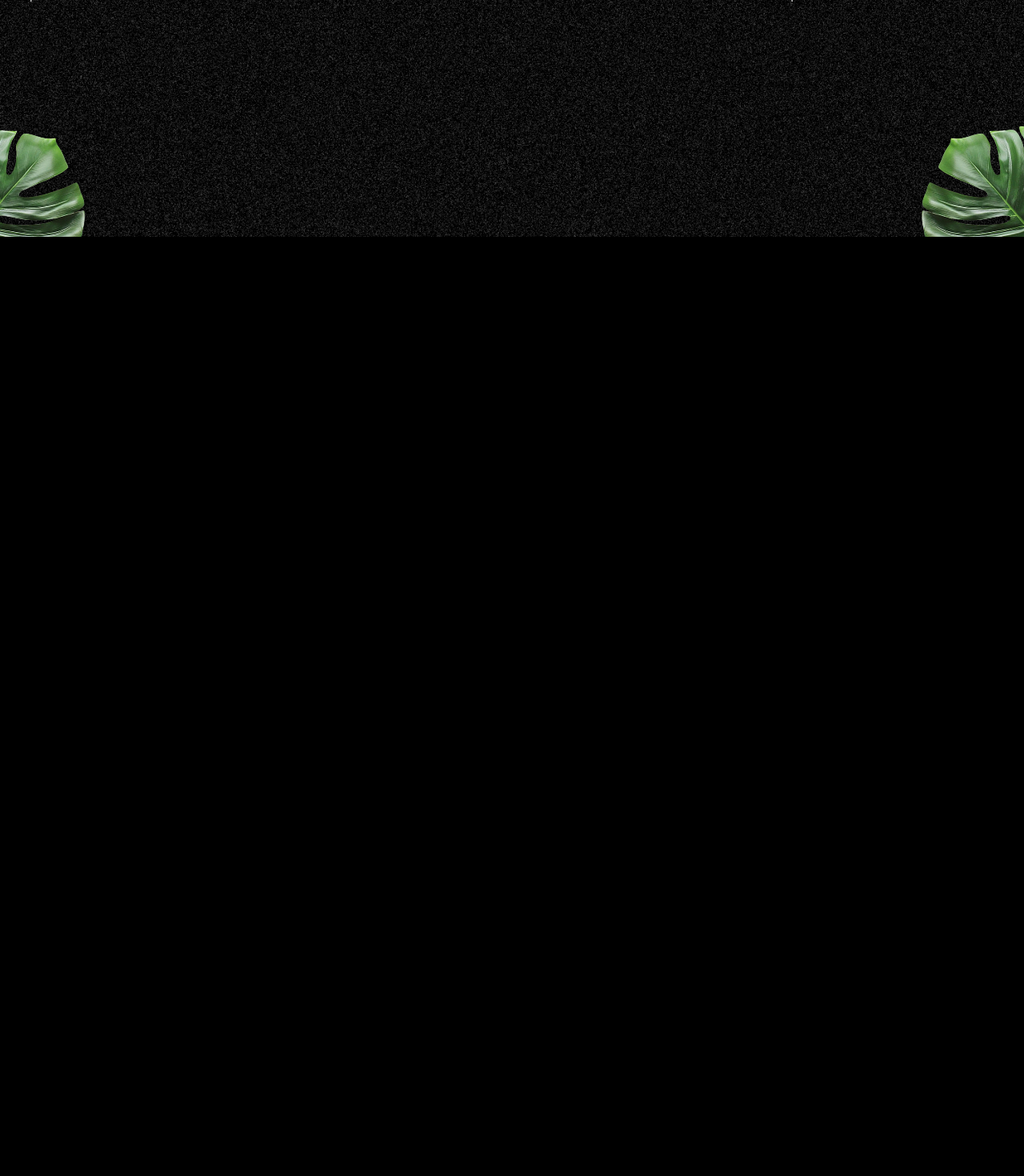
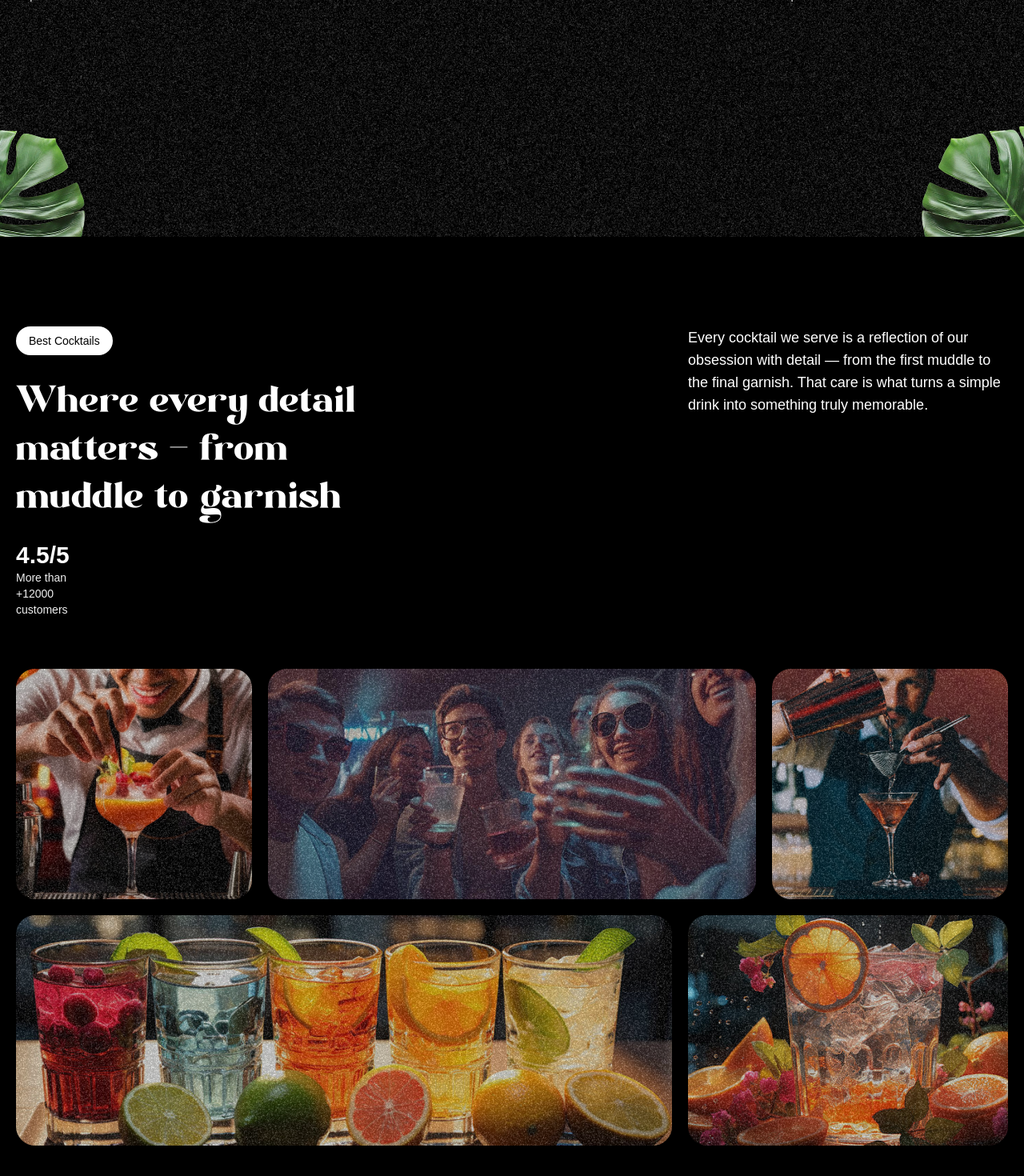
Before and after one commit to williamsbolu/gsap_cocktails, a React (Vite) app: page / in a window 1280 px wide. Shown: the part 1304-2774 px from the top of the page at 80% size. Before the commit the page ends 1600 px from the top, so only its background shows below. Built offline with nearby package versions, Linux system fonts and the light colour scheme; a web font is replaced by a local one.

Commit message:
Add the about section

```diff
--- a/src/App.jsx
+++ b/src/App.jsx
@@ -4,6 +4,7 @@
 import Navbar from "./components/Navbar";
 import Hero from "./components/Hero";
 import Cocktails from "./components/Cocktails";
+import About from "./components/About";
 
 // We register the pluging within the app because this gsap plugins aren't automatically active we have to register them.
 // This line make sure that both plugins are ready to use globally across the app
@@ -15,6 +16,7 @@
       <Navbar />
       <Hero />
       <Cocktails />
+      <About />
     </main>
   );
 };
--- /dev/null
+++ b/src/components/About.jsx
@@ -0,0 +1,97 @@
+import gsap from "gsap";
+import { useGSAP } from "@gsap/react";
+import { SplitText } from "gsap/all";
+
+const About = () => {
+  useGSAP(() => {
+    const titleSplit = SplitText.create("#about h2", { type: "words" });
+
+    const scrollTimeline = gsap.timeline({
+      scrollTrigger: {
+        trigger: "#about",
+        start: "top center", // animation starts when the top of the section reaches center of the viewport height
+      },
+    });
+
+    scrollTimeline
+      .from(titleSplit.words, {
+        opacity: 0,
+        duration: 1,
+        y: 100,
+        ease: "expo.out",
+        stagger: 0.02,
+      })
+      .from(
+        ".top-grid div, .bottom-grid div",
+        {
+          opacity: 0,
+          duration: 1,
+          ease: "power1.inOut",
+          stagger: 0.04,
+        },
+        "-=0.5" // makes the anmiation start 0.5 seconds before the previous one ends
+      );
+  });
+
+  return (
+    <div id="about">
+      <div className="mb-16 md:px-0 px-5">
+        <div className="content">
+          <div className="md:col-span-8">
+            <p className="badge">Best Cocktails</p>
+            <h2>
+              Where every detail matters <span className="text-white">-</span>{" "}
+              from muddle to garnish
+            </h2>
+          </div>
+
+          <div className="sub-content">
+            <p>
+              Every cocktail we serve is a reflection of our obsession with
+              detail — from the first muddle to the final garnish. That care is
+              what turns a simple drink into something truly memorable.{" "}
+            </p>
+          </div>
+
+          <div className="">
+            <p className="md:text-3xl text-xl font-bold">
+              <span>4.5</span>/5
+            </p>
+            <p className="text-sm text-white-100">More than +12000 customers</p>
+          </div>
+        </div>
+      </div>
+
+      <div className="top-grid">
+        <div className="md:col-span-3">
+          <div className="noisy" />
+          <img src="/images/abt1.png" alt="grid-img-1" />
+        </div>
+
+        <div className="md:col-span-6">
+          <div className="noisy" />
+          <img src="/images/abt2.png" alt="grid-img-2" />
+        </div>
+
+        <div className="md:col-span-3">
+          <div className="noisy" />
+          <img src="/images/abt5.png" alt="grid-img-5" />
+        </div>
+      </div>
+
+      <div className="bottom-grid">
+        <div className="md:col-span-8">
+          <div className="noisy" />
+          <img src="/images/abt3.png" alt="grid-img-3" />
+        </div>
+
+        <div className="md:col-span-4">
+          <div className="noisy" />
+          <img src="/images/abt4.png" alt="grid-img-4" />
+        </div>
+      </div>
+    </div>
+  );
+};
+
+export default About;
--- a/src/components/Cocktails.jsx
+++ b/src/components/Cocktails.jsx
@@ -39,7 +39,7 @@
           <ul>
             {cocktailLists.map(({ country, detail, price, name }) => (
               <li key={name}>
-                <div className="md:me-28">
+                <div className="">
                   <h3>{name}</h3>
                   <p>
                     {country} | {detail}
```
